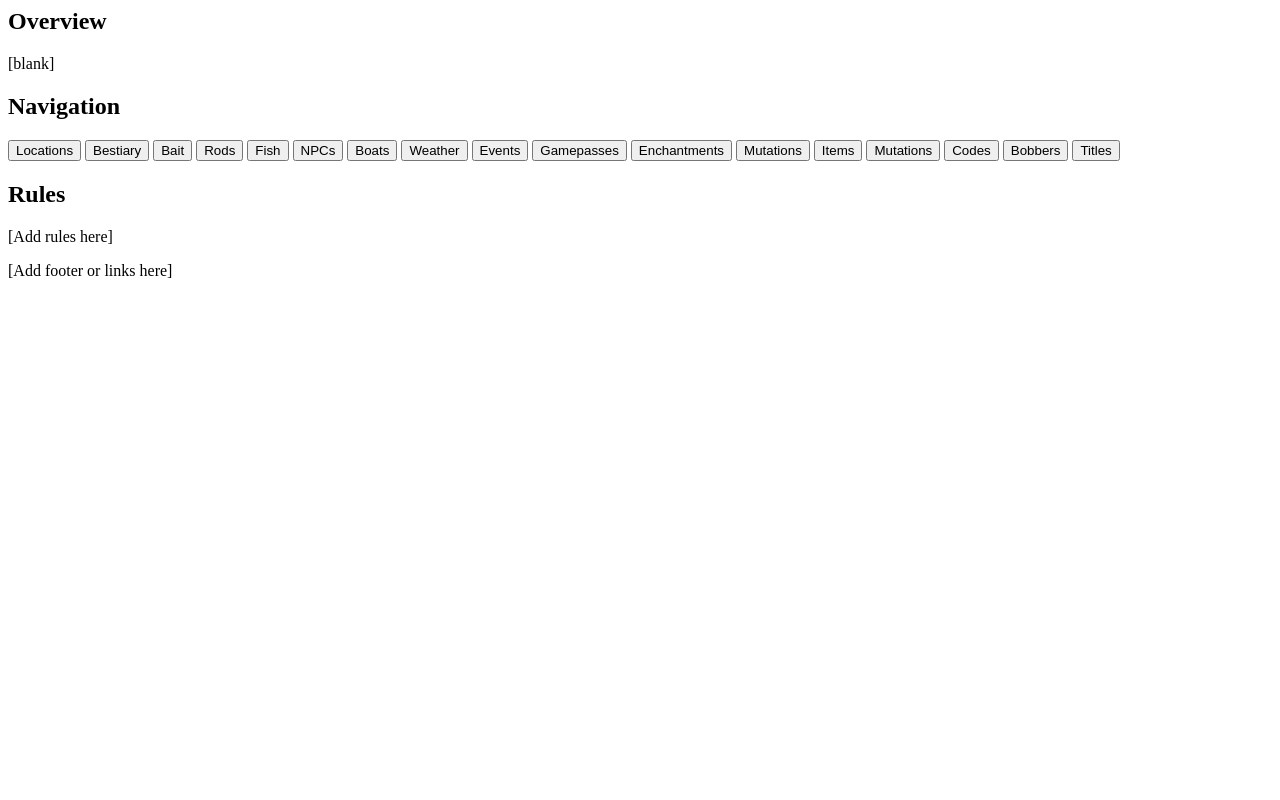
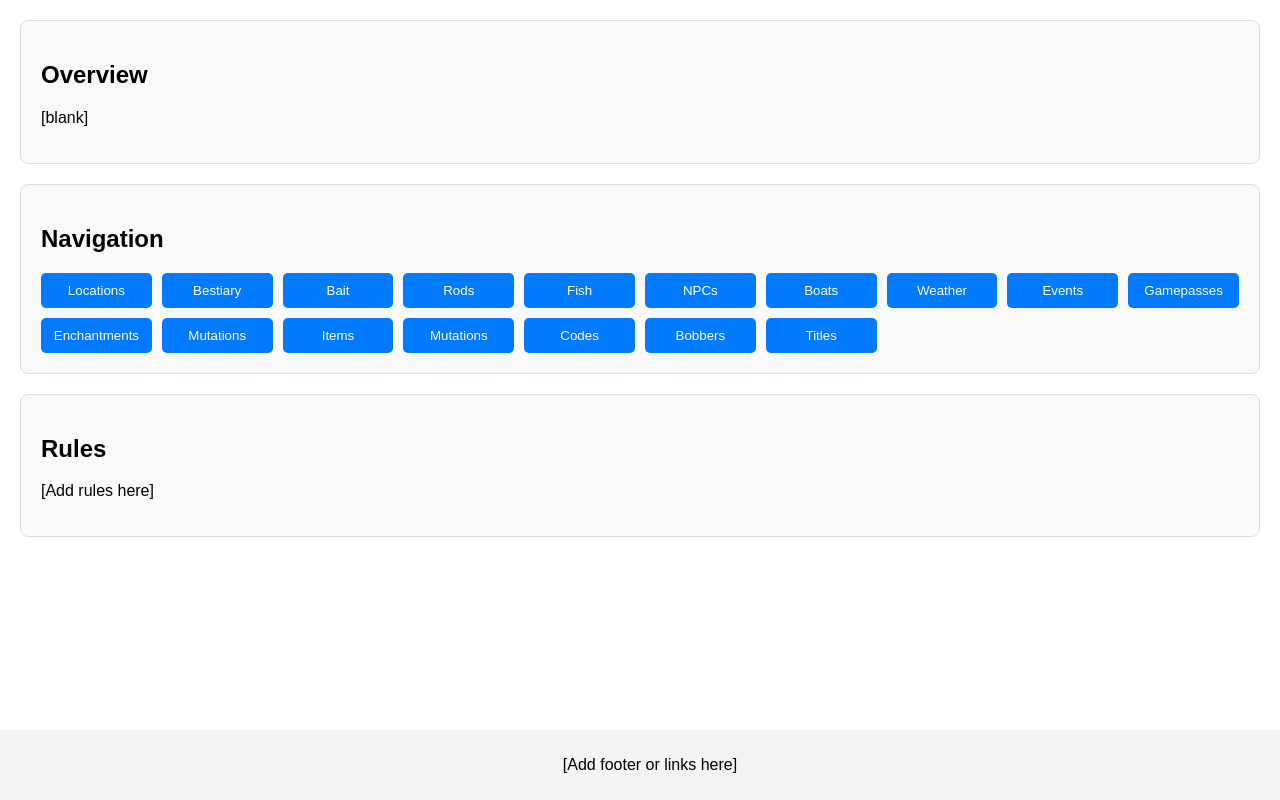
Before and after one commit to MohamedLaik/fischpedia, a plain HTML site: page index.html in a window 1280 px wide. Drawn offline with Linux system fonts and the light colour scheme.

Commit message:
Update index.html

```diff
--- a/index.html
+++ b/index.html
@@ -1,7 +1,7 @@
 <html>
   <head>
     <title>Fisch Encyclopedia</title>
-    <style src="styles.css"></style>
+    <link rel="stylesheet" href="styles.css">
   </head>
   <body>
     <section>
```
